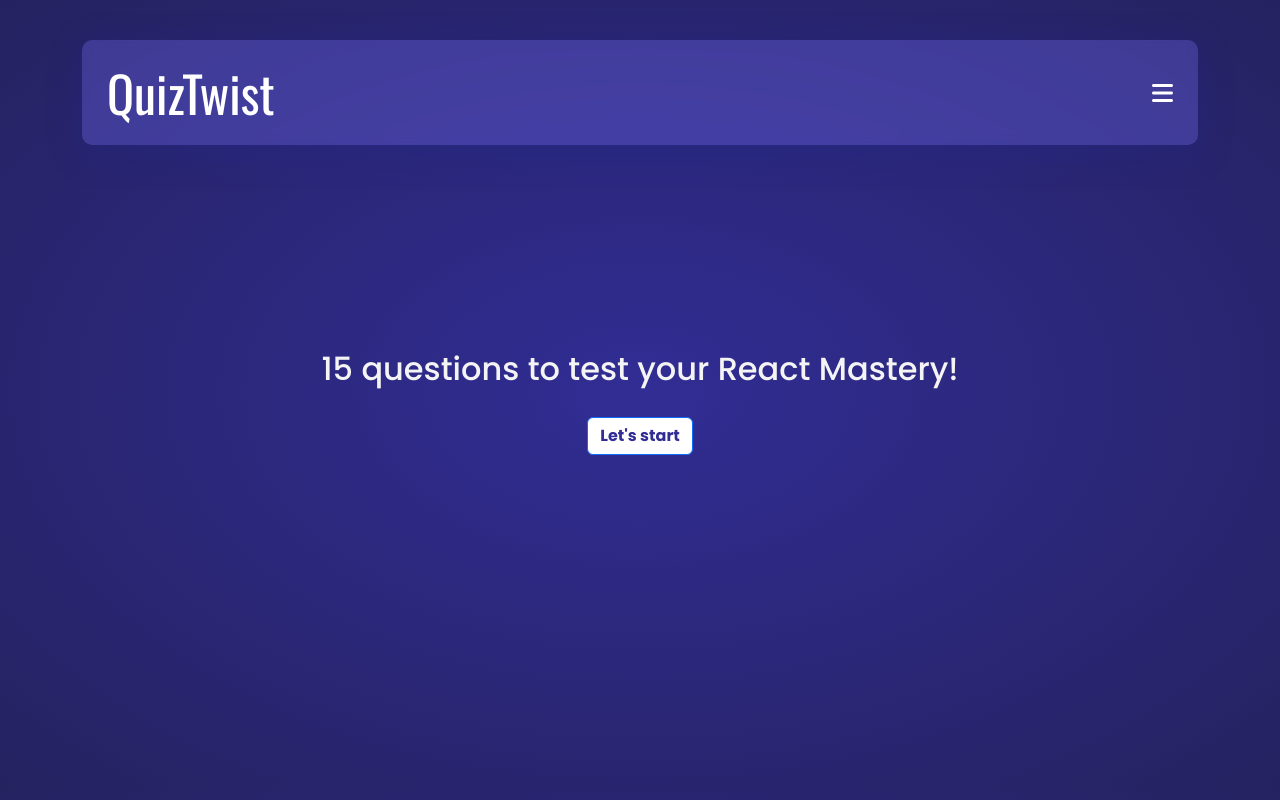
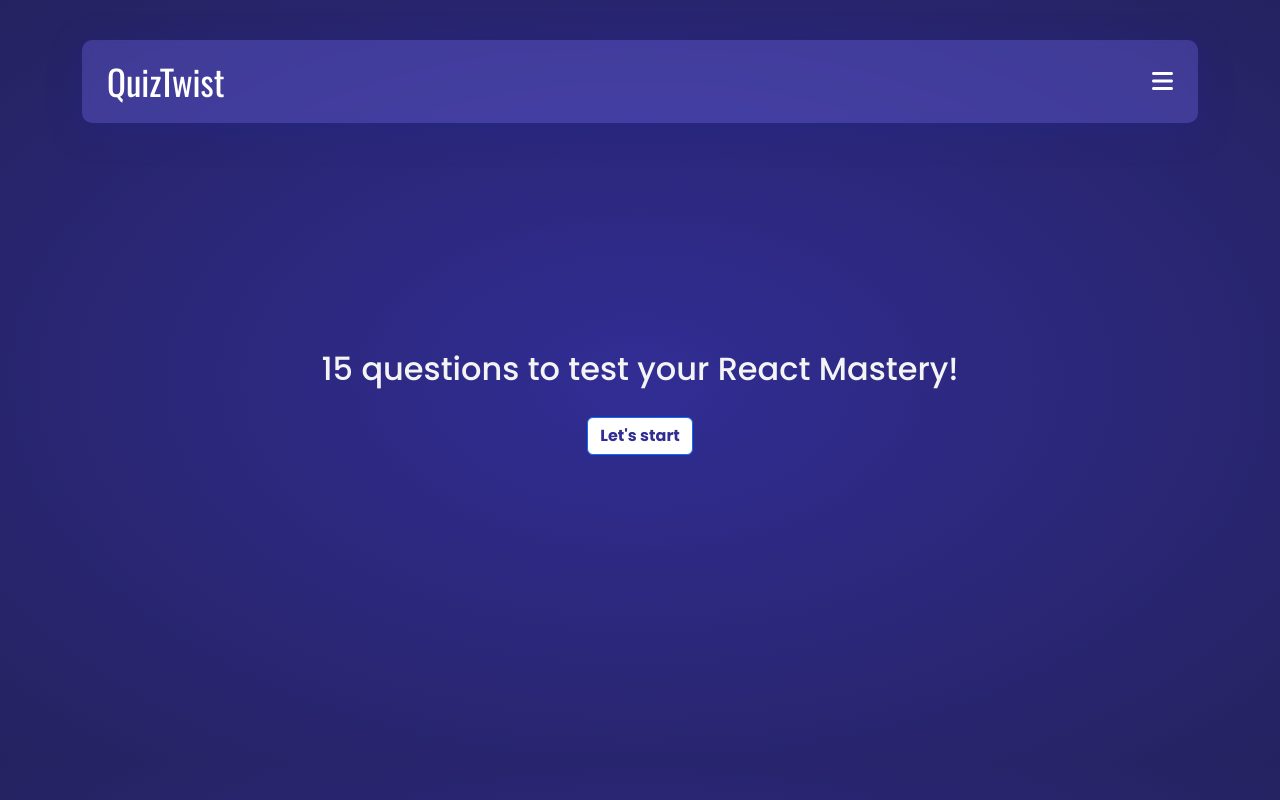
Before and after one commit to wilhelmusolejr/quiztwist, a React (Vite) app: page / in a window 1280 px wide. Built offline with nearby package versions, Linux system fonts and the light colour scheme.

Commit message:
refractor

```diff
--- a/src/Components/Logo.module.css
+++ b/src/Components/Logo.module.css
@@ -2,6 +2,6 @@
 /* LOGO */
 .logo {
   font-family: "Oswald", sans-serif;
-  font-size: 50px;
+  font-size: 35px !important;
   color: var(--clr-white);
 }
--- a/src/Components/QuizProgress.jsx
+++ b/src/Components/QuizProgress.jsx
@@ -22,7 +22,11 @@ function QuizProgress({ quizInfo, question, dispatch, user_answer }) {
         />
 
         {/* footer */}
-        <QuizFooter dispatch={dispatch} quizInfo={quizInfo} />
+        <QuizFooter
+          dispatch={dispatch}
+          quizInfo={quizInfo}
+          user_answer={user_answer}
+        />
       </div>
     </Section>
   );
```
